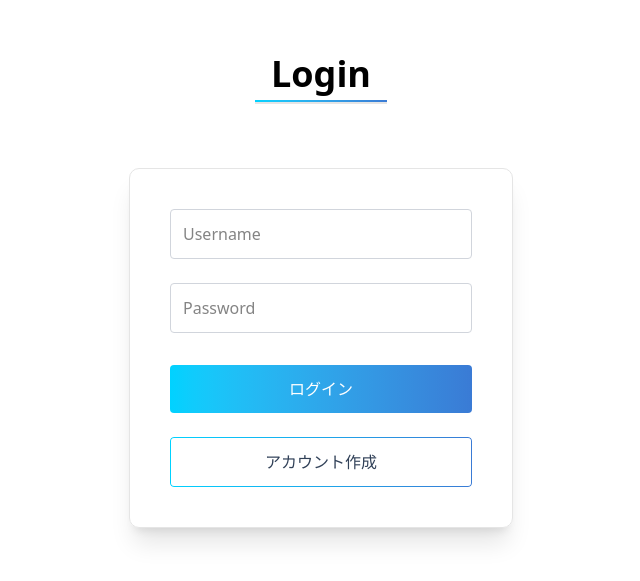
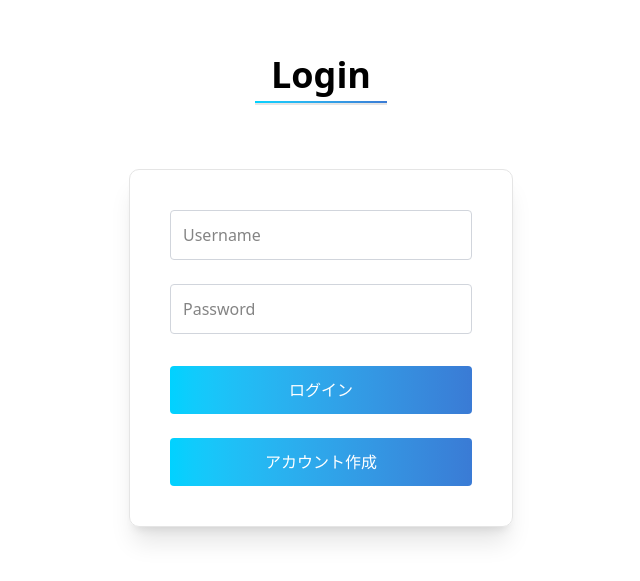
Before and after one commit to kimushun-65/filterBubble, a Next.js app in the folder frontend/: page / in a window 1280 px wide. Shown: the part 113-694 px from the top of the page, without its empty margins (319-959 px from the left). Built offline with nearby package versions, Linux system fonts and the light colour scheme; no server answers; the database is empty.

Commit message:
Update account creation button style to match login button with gradient background

```diff
--- a/frontend/components/display/login.tsx
+++ b/frontend/components/display/login.tsx
@@ -88,31 +88,10 @@ const LoginContainer: React.FC = () => {
           ログイン
         </button>
         <div
-          className='relative mt-6 cursor-pointer rounded py-3 text-center text-slate-700 hover:opacity-90'
+          className='mt-6 cursor-pointer rounded bg-gradient-to-r from-[#00D2FF] to-[#3A7BD5] py-3 text-center text-white hover:opacity-90'
           onClick={handleSignUp}
-          style={{
-            background: 'white',
-            boxShadow: '0 0 0 1px transparent',
-            border: '1px solid transparent',
-            backgroundClip: 'padding-box',
-            position: 'relative',
-          }}
         >
-          <span>アカウント作成</span>
-          <span
-            style={{
-              position: 'absolute',
-              inset: '-1px',
-              borderRadius: '0.25rem',
-              padding: '1px',
-              background: 'linear-gradient(to right, #00D2FF, #3A7BD5)',
-              WebkitMask:
-                'linear-gradient(#fff 0 0) content-box, linear-gradient(#fff 0 0)',
-              WebkitMaskComposite: 'xor',
-              maskComposite: 'exclude',
-              pointerEvents: 'none',
-            }}
-          />
+          アカウント作成
         </div>
       </div>
       {isModalOpen && (
```
